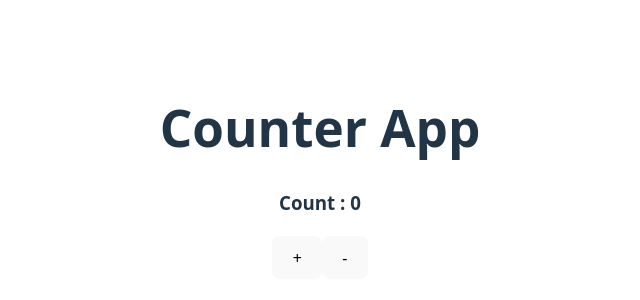
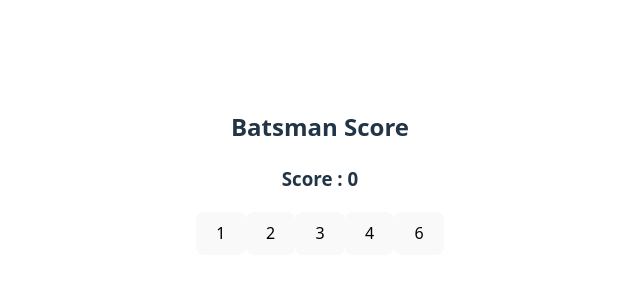
Before and after one commit to MahanSinghRajput/WebDev, a React app in the folder DemoApp/: page / in a window 1280 px wide. Shown: the part 228-528 px from the top of the page, without its empty margins (320-960 px from the left). Built offline with nearby package versions, Linux system fonts and the light colour scheme; the HTML template or start-up script is replaced by a standard one.

Commit message:
Score Tracker added

```diff
--- a/DemoApp/src/App.jsx
+++ b/DemoApp/src/App.jsx
@@ -3,6 +3,7 @@ import Wrapper from './components/Wrapper'
 import UserCard from './components/UserCard'
 import EventToDo from './components/EventToDo'
 import Counter from './components/Counter'
+import Score from './components/Score'
 function App() {
   const users = [
     {
@@ -19,7 +20,8 @@ function App() {
   return (
     <>
       {/* <h1>My To Do List</h1> */}
-      <Counter />
+      <Score />
+      {/* <Counter /> */}
       {/* <EventToDo /> */}
       {/* <Wrapper title = "Users List">
         {
--- /dev/null
+++ b/DemoApp/src/components/Score.jsx
@@ -0,0 +1,37 @@
+import { useState } from "react"
+
+export default function Score(){
+    const [count, setCount] = useState(0)
+    const [flag50, setFlag50] = useState(false)
+    const [flag100, setFlag100] = useState(false)
+
+    function addRuns(runs){
+        setCount(prev => {
+            const newScore = prev + runs
+
+            if(!flag50 && newScore >= 50 && newScore < 100){
+                setFlag50(true)
+                alert("50!!!!")
+            }
+
+            if(!flag100 && newScore >= 100){
+                setFlag100(true)
+                alert("100!!!!")
+            }
+
+            return newScore
+        })
+    }
+
+    return(
+        <>
+            <h2>Batsman Score</h2>
+            <h3>Score : {count}</h3>
+            <button onClick={() => addRuns(1)}>1</button>
+            <button onClick={() => addRuns(2)}>2</button>
+            <button onClick={() => addRuns(3)}>3</button>
+            <button onClick={() => addRuns(4)}>4</button>
+            <button onClick={() => addRuns(6)}>6</button>
+        </>
+    )
+}
```
